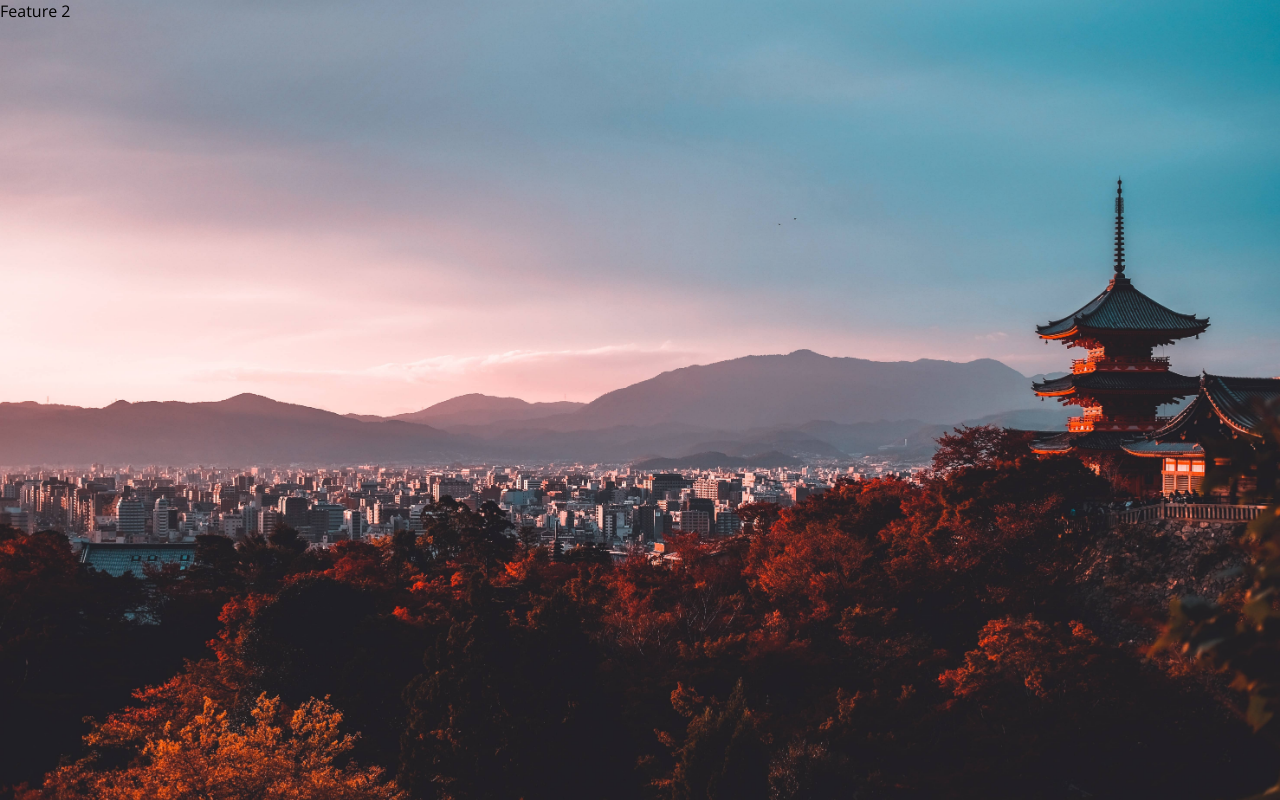
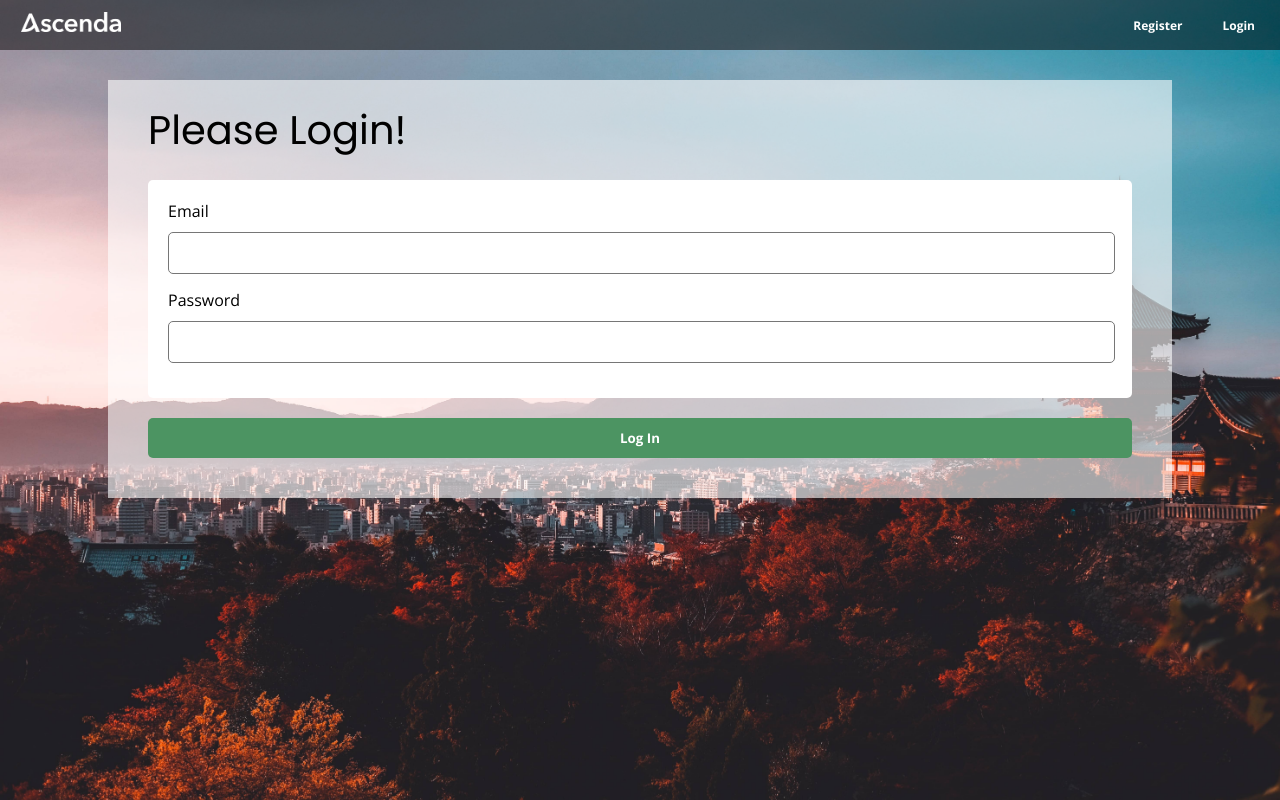
Before and after one commit to treemanw1/50.003-Elements-of-Software-Construction-Project-Full-Stack-Hotel-Booking-Web-Application, a React (Create React App) app in the folder client/: page /login in a window 1280 px wide. Built offline with nearby package versions, Linux system fonts and the light colour scheme.

Commit message:
organizing files

```diff
--- a/client/src/App.js
+++ b/client/src/App.js
@@ -9,7 +9,7 @@ import Hotels from "./pages/Hotels/Hotels";
 
 // import Navbar from "./components/Navbar"
 import Book from "./pages/booking/Book";
-import Login from "./components/Login";
+import Login from "./pages/Login/Login";
 import Register from "./pages/register/Register";
 // import UserDetails from "./pages/about/About";
 import NotFoundPage from "./pages/NotFoundPage/NotFoundPage";
@@ -25,7 +25,7 @@ function App() {
         <Route exact path="/login" element={<Login />}></Route>
         <Route exact path="/register" element={<Register />}></Route>
         {/* <Route exact path="/userdetails" element={<UserDetails />}></Route> */}
-        <Route path="*" element={<NotFoundPage/>} />
+        <Route path="*" element={<NotFoundPage />} />
       </Routes>
     </BrowserRouter>
   );
--- a/client/src/components/Login.js
+++ /dev/null
@@ -1,11 +0,0 @@
-import React from 'react'
-
-const Login= () => {
-  return(
-    <div>
-      <p>Feature 2</p>
-    </div>
-  )
-}
-
-export default Login
--- a/client/src/pages/Hotel details/HotelDetails.jsx
+++ b/client/src/pages/Hotel details/HotelDetails.jsx
@@ -184,15 +184,7 @@ const HotelDetails = ({ name, address, status, imageUrl, handleBookNow }) => {
                     </div>
                   )} */}
                   <Button className="btn success" onClick={handleMoreImage}>
-                    {rooms.length <= roomsPerRow ? (
-                      <div>
-                        Showing {rooms.length} results of {roomsPerRow} results
-                      </div>
-                    ) : (
-                      <div>
-                        Showing {next} results of {rooms.length} results
-                      </div>
-                    )}
+                    Load more
                   </Button>
                 </div>
               )}
--- a/client/src/pages/Hotels/Hotels.jsx
+++ b/client/src/pages/Hotels/Hotels.jsx
@@ -271,16 +271,7 @@ const List = () => {
                         className="btn success"
                         onClick={handleMoreImage}
                       >
-                        {hotels.length <= imagePerRow ? (
-                          <div>
-                            Showing {hotels.length} results of {imagePerRow}{" "}
-                            results
-                          </div>
-                        ) : (
-                          <div>
-                            Showing {next} results of {hotels.length} results
-                          </div>
-                        )}
+                        Load more
                       </Button>
                     </div>
                   )}
--- /dev/null
+++ b/client/src/pages/login/login.css
@@ -0,0 +1,83 @@
+@import url("https://fonts.googleapis.com/css2?family=Poppins:wght@600&display=swap");
+
+.registerContainer {
+  margin-top: 20px;
+  display: flex;
+  flex-direction: column;
+  align-items: center;
+  gap: 30px;
+  position: relative;
+}
+
+.registerChildContainer {
+  margin: 10px;
+  padding: 20px;
+  background-color: rgba(255, 255, 255, 0.6);
+  height: max-content;
+  width: 1024px;
+  display: flex;
+  flex-direction: column;
+  align-items: left;
+}
+
+.guestInfoContainer {
+  padding: 20px;
+  background-color: none;
+  border-radius: 5px;
+}
+
+.heading {
+  font-family: "Poppins";
+  font-style: bold;
+  font-size: 40px;
+  color: black;
+  margin-left: 20px;
+}
+
+.info {
+  font-family: "Poppins";
+  font-style: bold;
+  font-size: 20px;
+  color: black;
+  margin-bottom: 10px;
+}
+
+label {
+    display: flex;
+    flex-direction: row;
+    justify-content: left;
+    margin-bottom: 10px;
+  }
+
+.form-control {
+  height: 40px;
+  width: 99%;
+  font-size: 15px;
+  font-family: "Poppins";
+  padding: 0px 5px;
+  background-color: white;
+  border-radius: 5px;
+  border-style: solid;
+  border-width: 0.5px;
+  margin-bottom: 15px;
+}
+
+form {
+  box-sizing: border-box;
+  padding:20px;
+  border-radius: 5px;
+  background-color: hsl(0, 0%, 100%);
+  display: grid;
+  margin-bottom: 20px;
+}
+
+.loginButton {
+  font-weight: bold;
+  width: 100%;
+  height: 40px;
+  color: white;
+  background: rgb(76, 148, 98, 1);
+  border-radius: 5px;
+  border: none;
+  cursor: pointer;
+}
```
Also changed, not shown: client/src/components/Home.js (deleted, +0 -12 lines).
